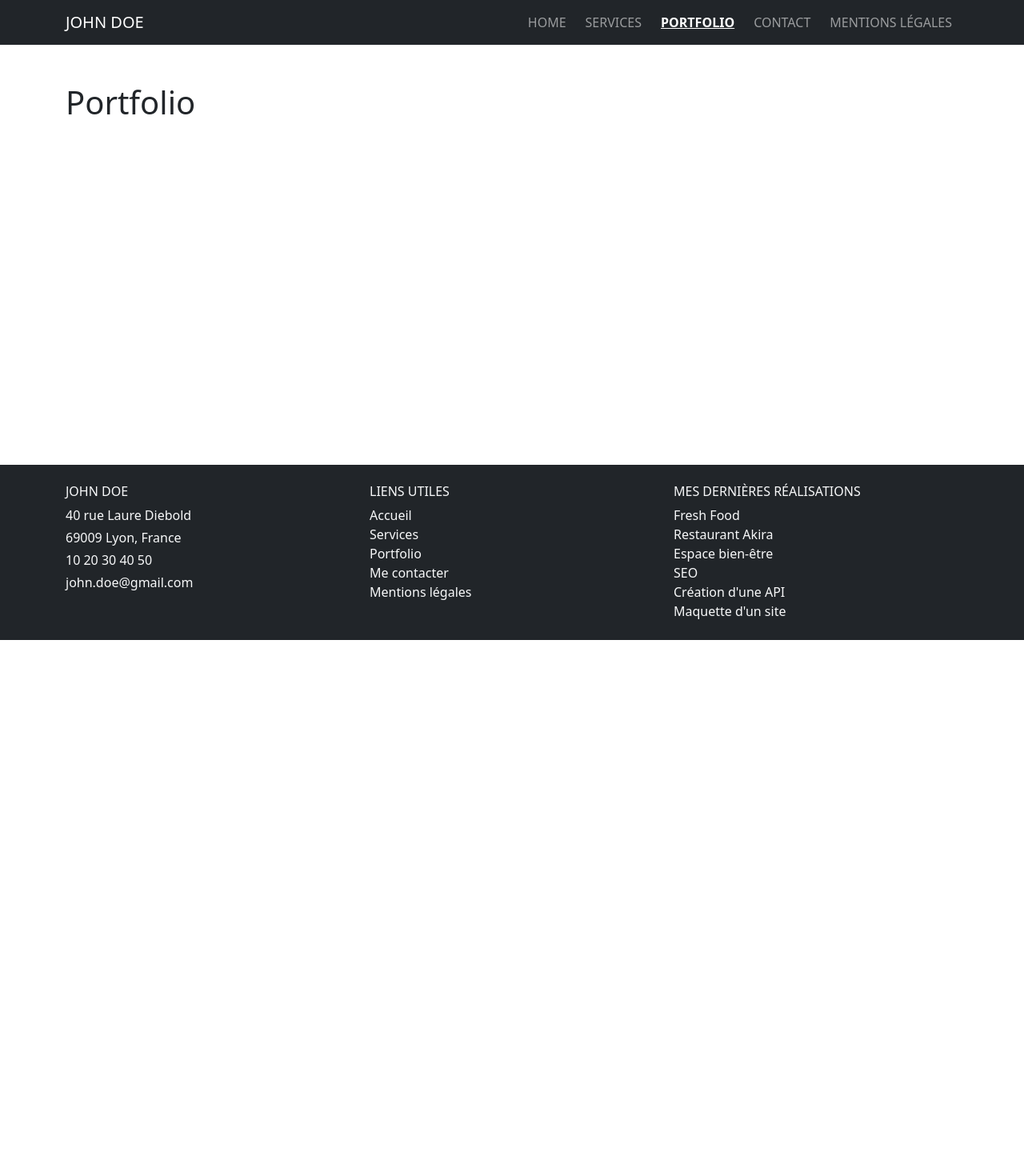
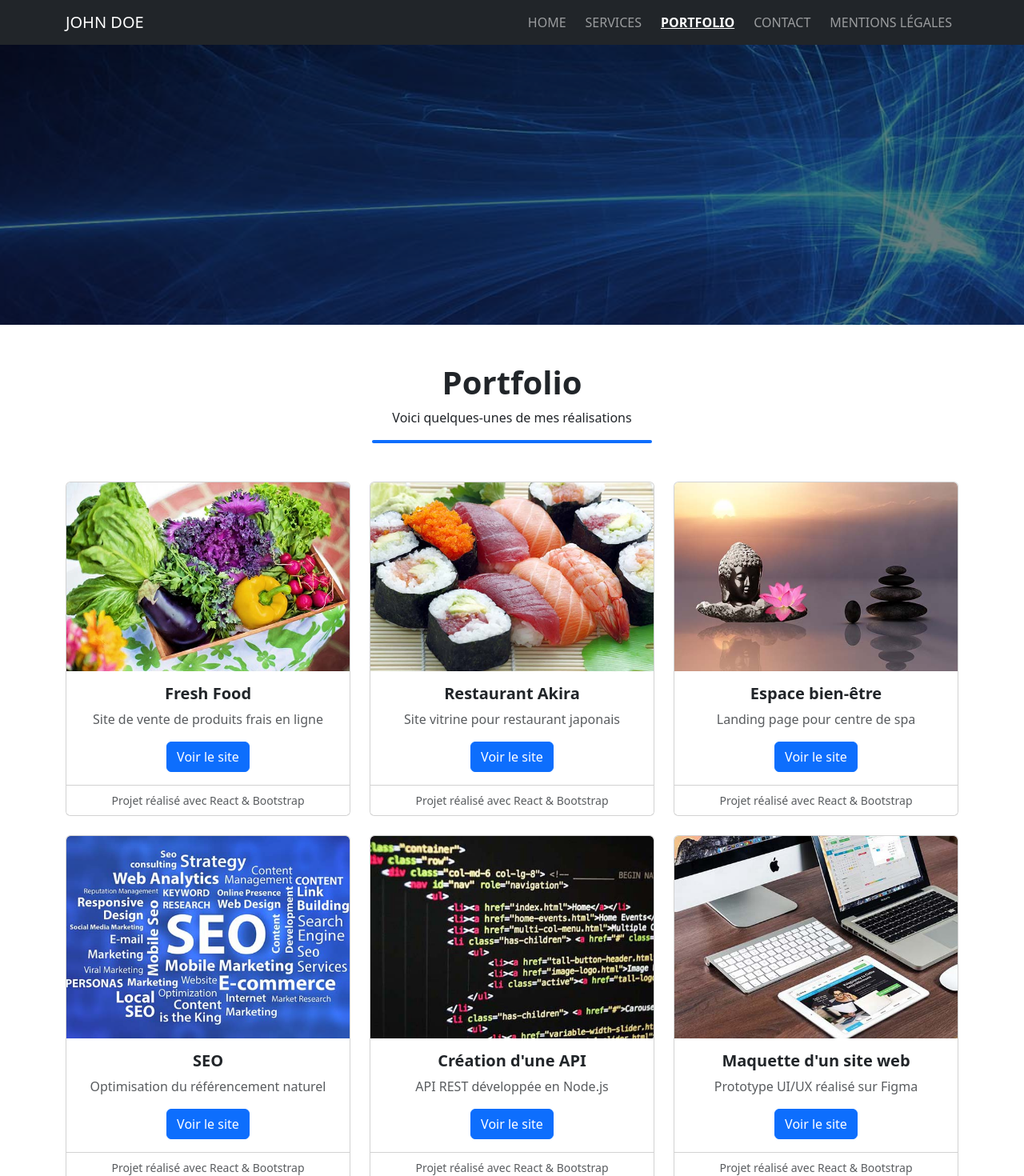
Before and after one commit to alixlauvagne971-pixel/devoir-portfolio-john-doe-react, a React (Vite) app: page /portfolio in a window 1280 px wide. Shown: the top 1470 px of the page at 80% size. Before the commit the page ends 800 px from the top, so only its background shows below. Built offline with nearby package versions, Linux system fonts and the light colour scheme.

Commit message:
add page portfolio complete

```diff
--- a/src/pages/Home.css
+++ b/src/pages/Home.css
@@ -14,6 +14,7 @@
     border-radius: 12px;
 }
 
+/*Animation bar de compétences */
 .progress-bar {
-  transition: width 900ms ease;
+    transition: width 900ms ease;
 }
--- a/src/pages/Home.jsx
+++ b/src/pages/Home.jsx
@@ -66,7 +66,7 @@ export default function Home() {
   );
 }
 
-
+// Composant pour afficher une compétence avec une barre de progression animée
 function Skill({ label, value, barClass }) {
     const [animate, setAnimate] = useState(false);
     const ref = useRef(null);
--- /dev/null
+++ b/src/pages/Portfolio.css
@@ -0,0 +1,46 @@
+.portfolio-banner{
+    height: 350px;
+    background-size: cover;
+    background-position: center;
+    position: relative;
+}
+
+/* Overlay sombre */
+.portfolio-banner::before{
+    content: "";
+    position: absolute;
+    inset: 0;
+    background: rgba(0, 0, 0, 0.5);
+}
+
+.portfolio-banner .banner-content{
+    position: relative;
+    z-index: 2;
+    padding-bottom: 40px;
+}
+
+.banner-content {
+    margin-bottom: 48px;
+}
+
+/* Ligne bleue */
+.portfolio-line{
+    width: 350px;
+    height: 4px;
+    background-color: #0d6efd;
+    border-radius: 2px;
+}
+
+.title-line { width:260px; height:4px; background:#0d6efd; }
+
+.portfolio-card {
+    transition: background-color .2s, box-shadow .2s, transform .2s;
+    border-radius: 10px;
+    overflow: hidden;
+}
+
+.portfolio-card:hover {
+    background: #efefef;
+    box-shadow: 0 10px 25px rgba(0,0,0,.12);
+    transform: translateY(-3px);
+}
--- a/src/pages/Portfolio.jsx
+++ b/src/pages/Portfolio.jsx
@@ -1,7 +1,100 @@
+import "./Portfolio.css";
+
+import banner from "../assets/img/banner.jpg";
+
+import freshFood from "../assets/img/portfolio/fresh-food.jpg";
+import restaurantAkira from "../assets/img/portfolio/restaurant-japonais.jpg";
+import espaceBienEtre from "../assets/img/portfolio/espace-bien-etre.jpg";
+import seo from "../assets/img/portfolio/seo.jpg";
+import api from "../assets/img/portfolio/coder.jpg";
+import maquette from "../assets/img/portfolio/screens.jpg";
+
+
+const projects = [
+  {
+    id: 1,
+    title: "Fresh Food",
+    subtitle: "Site de vente de produits frais en ligne",
+    img: freshFood,
+  },
+  {
+    id: 2,
+    title: "Restaurant Akira",
+    subtitle: "Site vitrine pour restaurant japonais",
+    img: restaurantAkira,
+  },
+  {
+    id: 3,
+    title: "Espace bien-être",
+    subtitle: "Landing page pour centre de spa",
+    img: espaceBienEtre,
+  },
+  {
+    id: 4,
+    title: "SEO",
+    subtitle: "Optimisation du référencement naturel",
+    img: seo,
+  },
+  {
+    id: 5,
+    title: "Création d'une API",
+    subtitle: "API REST développée en Node.js",
+    img: api,
+  },
+  {
+    id: 6,
+    title: "Maquette d'un site web",
+    subtitle: "Prototype UI/UX réalisé sur Figma",
+    img: maquette,
+  },
+];
+
 export default function Portfolio() {
   return (
-    <div className="container py-5">
-      <h1>Portfolio</h1>
-    </div>
+    <>
+    <header
+        className="portfolio-banner d-flex align-items-end text-white"
+        style={{ backgroundImage: `url(${banner})` }}>
+    </header>
+
+    <section className="py-5">
+        <div className="container text-center banner-content">
+            <h1 className="fw-bold mb-2">Portfolio</h1>
+            <p className="mb-3">Voici quelques-unes de mes réalisations</p>
+            <div className="portfolio-line mx-auto"></div>
+        </div>
+
+        <div className="container ">
+            <div className="row g-4">
+                {projects.map((project) => (
+                    <div key={project.id} className="col-12 col-md-6 col-lg-4">
+                        <div className="card portfolio-card h-100">
+                        <img
+                            src={project.img}
+                            className="card-img-top"
+                            alt={project.title}
+                            />
+
+                            <div className="card-body text-center">
+                                <h2 className="h5 fw-bold">{project.title}</h2>
+                                <p className="text-muted mb-3">
+                                {project.subtitle}
+                                </p>
+
+                                <a href="#" className="btn btn-primary portfolio-btn">
+                                Voir le site
+                                </a>
+                            </div>
+
+                            <div className="card-footer text-center small text-muted bg-white">
+                            Projet réalisé avec React & Bootstrap
+                            </div>
+                        </div>
+                    </div>
+                ))}
+            </div>
+        </div>
+      </section>
+    </>
   );
 }
```
